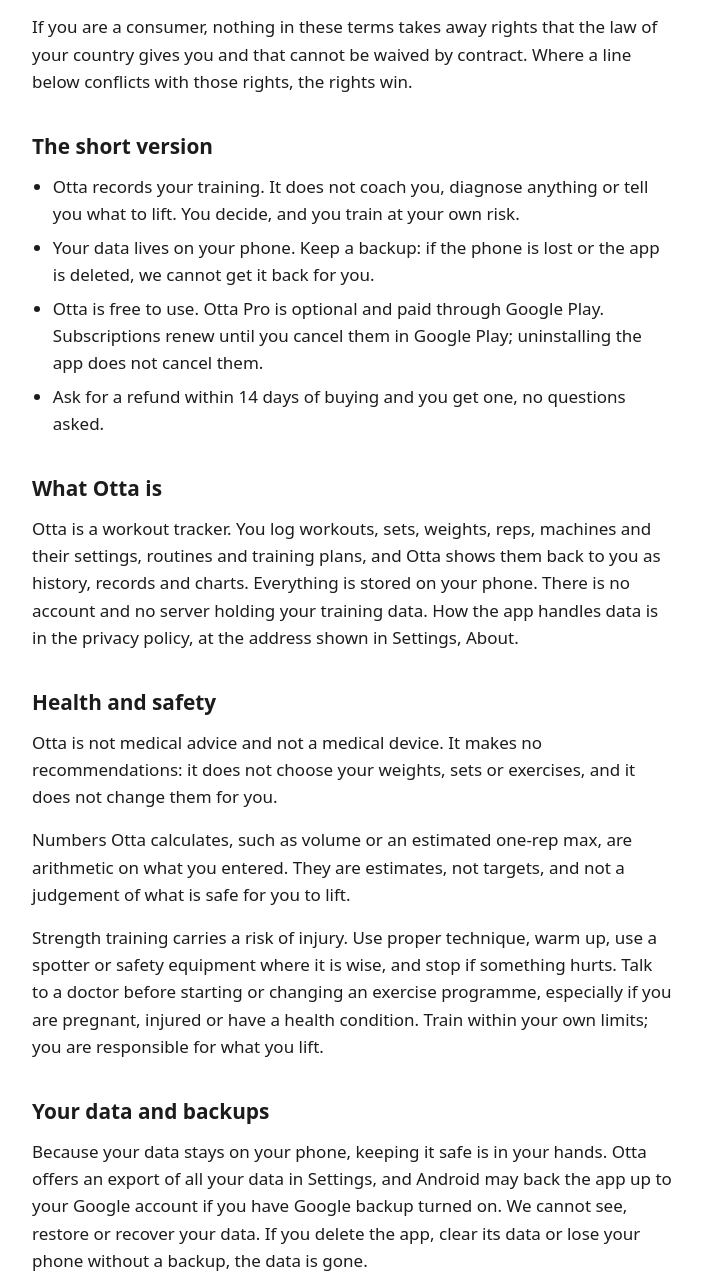
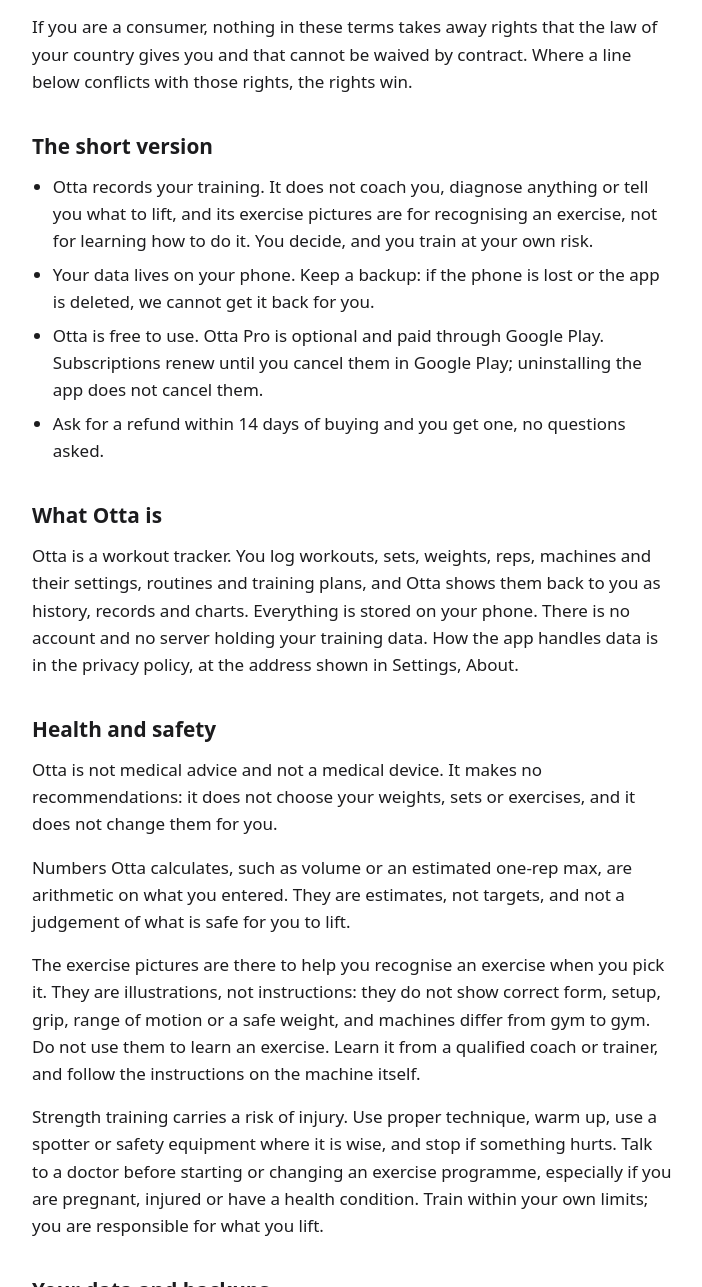
Before and after one commit to Tiglulu/tiglulu.github.io, a plain HTML site: page otta/terms/index.html in a window 1280 px wide. Shown: the part 239-1526 px from the top of the page, without its empty margins (288-990 px from the left). Drawn offline with Linux system fonts and the light colour scheme.

Commit message:
Otta terms: exercise pictures identify an exercise, they do not teach it

```diff
--- a/otta/terms/index.html
+++ b/otta/terms/index.html
@@ -14,7 +14,7 @@
 <p>If you are a consumer, nothing in these terms takes away rights that the law of your country gives you and that cannot be waived by contract. Where a line below conflicts with those rights, the rights win.</p>
 <h2>The short version</h2>
 <ul>
-  <li>Otta records your training. It does not coach you, diagnose anything or tell you what to lift. You decide, and you train at your own risk.</li>
+  <li>Otta records your training. It does not coach you, diagnose anything or tell you what to lift, and its exercise pictures are for recognising an exercise, not for learning how to do it. You decide, and you train at your own risk.</li>
   <li>Your data lives on your phone. Keep a backup: if the phone is lost or the app is deleted, we cannot get it back for you.</li>
   <li>Otta is free to use. Otta Pro is optional and paid through Google Play. Subscriptions renew until you cancel them in Google Play; uninstalling the app does not cancel them.</li>
   <li>Ask for a refund within 14 days of buying and you get one, no questions asked.</li>
@@ -24,6 +24,7 @@
 <h2>Health and safety</h2>
 <p>Otta is not medical advice and not a medical device. It makes no recommendations: it does not choose your weights, sets or exercises, and it does not change them for you.</p>
 <p>Numbers Otta calculates, such as volume or an estimated one-rep max, are arithmetic on what you entered. They are estimates, not targets, and not a judgement of what is safe for you to lift.</p>
+<p>The exercise pictures are there to help you recognise an exercise when you pick it. They are illustrations, not instructions: they do not show correct form, setup, grip, range of motion or a safe weight, and machines differ from gym to gym. Do not use them to learn an exercise. Learn it from a qualified coach or trainer, and follow the instructions on the machine itself.</p>
 <p>Strength training carries a risk of injury. Use proper technique, warm up, use a spotter or safety equipment where it is wise, and stop if something hurts. Talk to a doctor before starting or changing an exercise programme, especially if you are pregnant, injured or have a health condition. Train within your own limits; you are responsible for what you lift.</p>
 <h2>Your data and backups</h2>
 <p>Because your data stays on your phone, keeping it safe is in your hands. Otta offers an export of all your data in Settings, and Android may back the app up to your Google account if you have Google backup turned on. We cannot see, restore or recover your data. If you delete the app, clear its data or lose your phone without a backup, the data is gone.</p>
```
